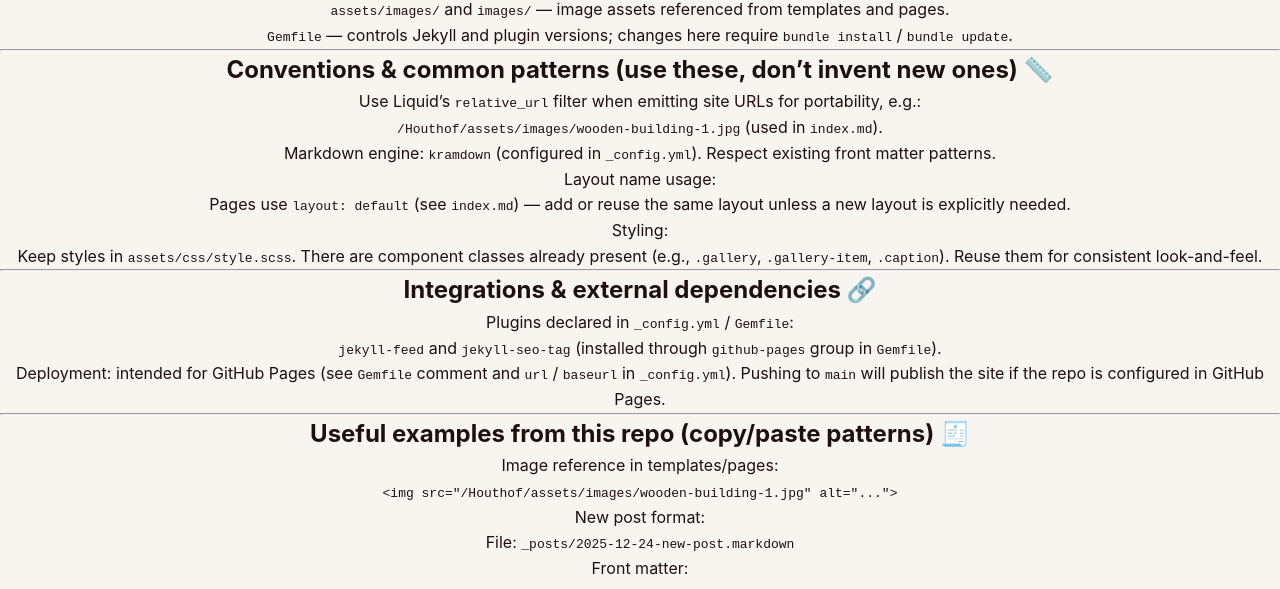
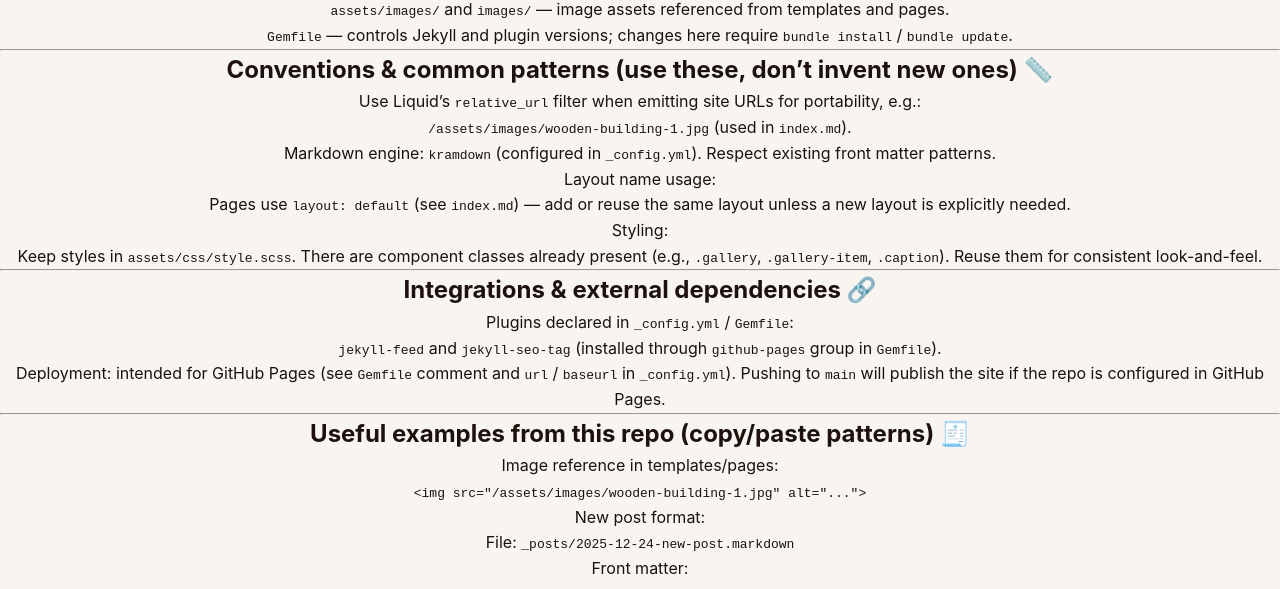
Before and after one commit to SgtDinosaur/Houthof, a Jekyll site: the page built from AGENTS.md, in a window 1280 px wide. Shown: the part 822-1411 px from the top of the page. Built offline with Jekyll 4.4.1, drawn with Linux system fonts in a browser that asks for light colours; our own code applies the rules of GitHub Pages for plain Markdown files.

Commit message:
Configure custom domain houthof.com

```diff
--- /dev/null
+++ b/CNAME
@@ -0,0 +1 @@
+houthof.com
--- a/_config.yml
+++ b/_config.yml
@@ -20,8 +20,8 @@
 
 title: Houthof
 description: A beautiful collection of wooden architecture
-baseurl: "/Houthof"
-url: "https://sgtdinosaur.github.io"
+baseurl: ""
+url: "https://houthof.com"
 
 # Build settings
 markdown: kramdown
```
